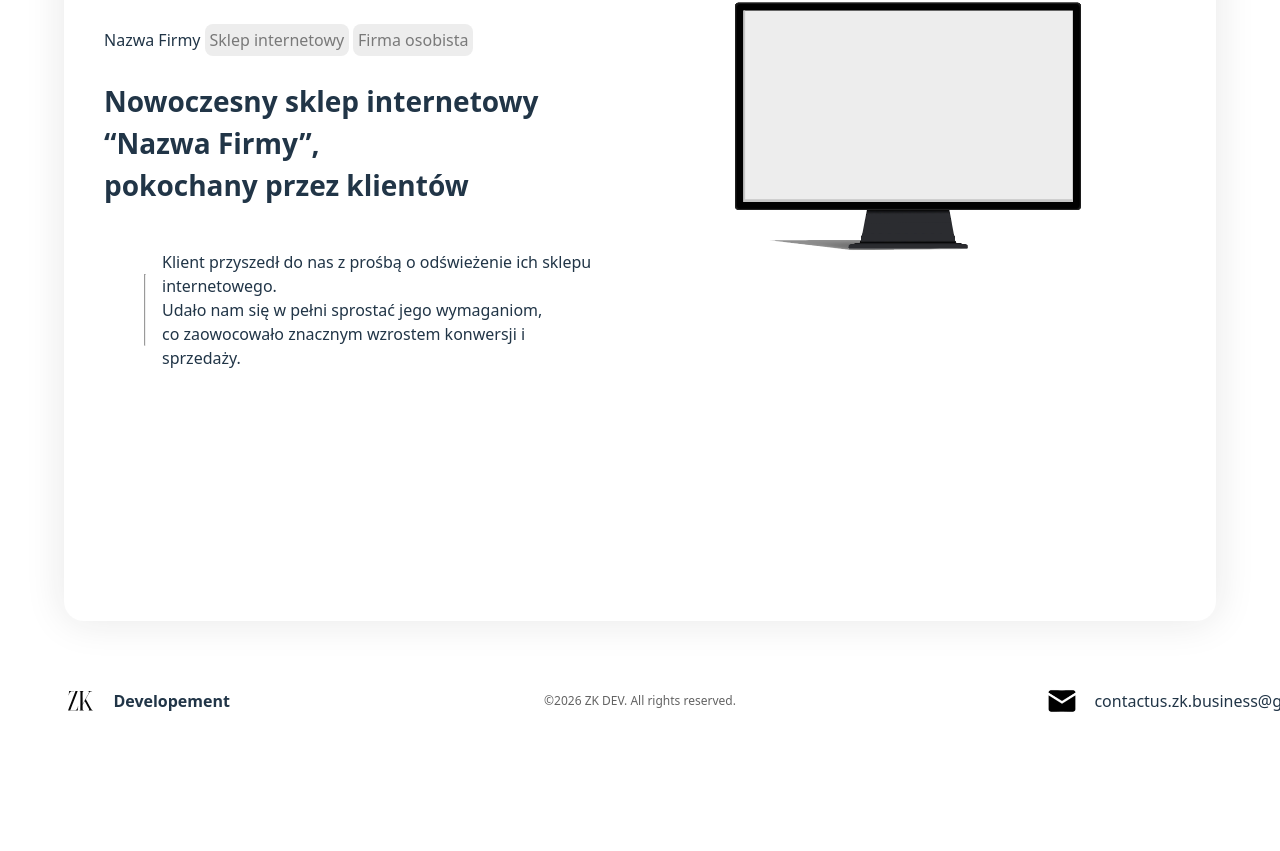
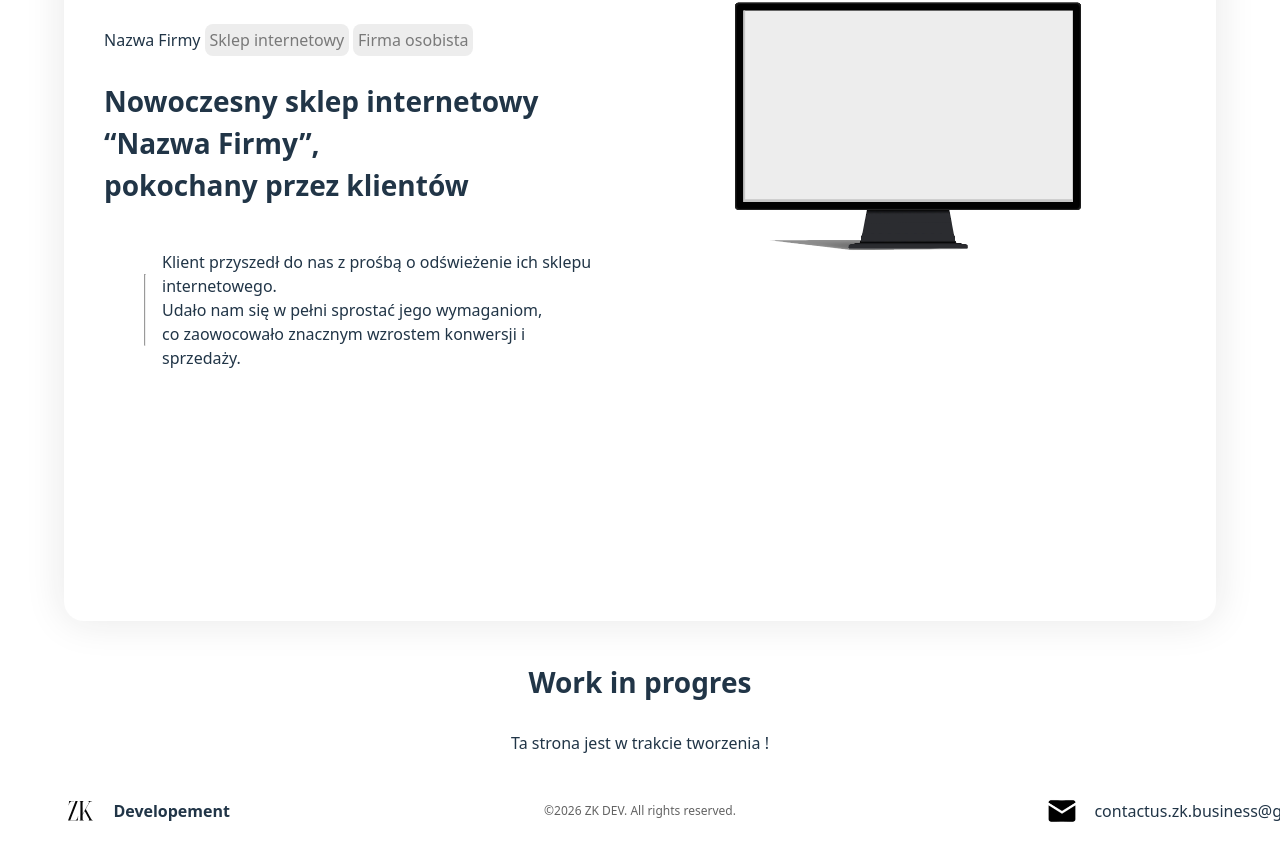
Before and after one commit to ZK-Developement/ZK-Dev-Web, a React (Vite) app: page / in a window 1280 px wide. Shown: the part 2179-3030 px from the top of the page. Before the commit the page ends 2920 px from the top, so only its background shows below. Built offline with nearby package versions, Linux system fonts and the light colour scheme.

Commit message:
Update main.jsx

```diff
--- a/src/components/main.jsx
+++ b/src/components/main.jsx
@@ -128,6 +128,8 @@ function MainS (setStatic)
 
                 </main>
             </center>
+            <p className="nag">Work in progres</p>
+            <p className="text">Ta strona jest w trakcie tworzenia !</p>
         </>
 
     );
```
